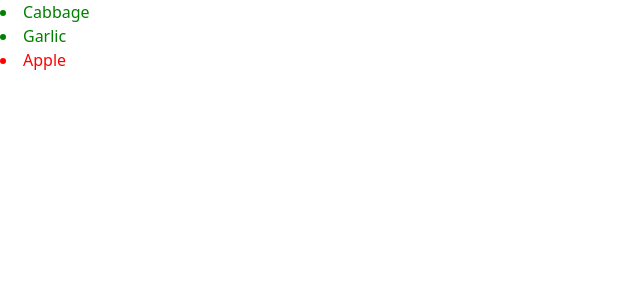
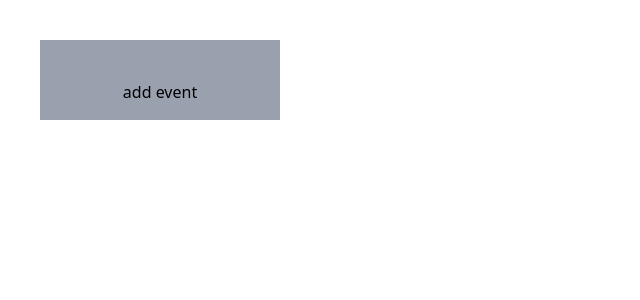
Before and after one commit to system-Barinda/React-project-of-learning, a React (Vite) app in the folder React_learning/: page / in a window 1280 px wide. Shown: the top 300 px of the page, without its empty margins (0-640 px from the left). Built offline with nearby package versions, Linux system fonts and the light colour scheme.

Commit message:
finish to run how to response the event happen

```diff
--- a/React_learning/src/page/component.jsx
+++ b/React_learning/src/page/component.jsx
@@ -127,19 +127,30 @@ import React from "react";
 //     )
 // }
 
-export default function Products(){
-    const products = [
-  { title: 'Cabbage', isFruit: false, id: 1 },
-  { title: 'Garlic', isFruit: false, id: 2 },
-  { title: 'Apple', isFruit: true, id: 3 },
-];
+// export default function Products(){
+//     const products = [
+//   { title: 'Cabbage', isFruit: false, id: 1 },
+//   { title: 'Garlic', isFruit: false, id: 2 },
+//   { title: 'Apple', isFruit: true, id: 3 },
+// ];
+//     return(
+//         <>
+//         {products.map(a => (
+//             <li key={a.id} style={{
+//                 color:a.isFruit ? "red" : "green"
+//             }}>{a.title}</li>
+//         ))}
+//         </>
+//     );
+// }
+
+export default function events(){
+    function handleButton(){
+        alert('my name is barinda system sylvere');
+    }
     return(
         <>
-        {products.map(a => (
-            <li key={a.id} style={{
-                color:a.isFruit ? "red" : "green"
-            }}>{a.title}</li>
-        ))}
+           <button onClick={handleButton} className="h-10 w-60 bg-gray-400 p-10 m-10 text-center cursor-pointer hover:green">add event</button>
         </>
-    );
+    )
 }
```
